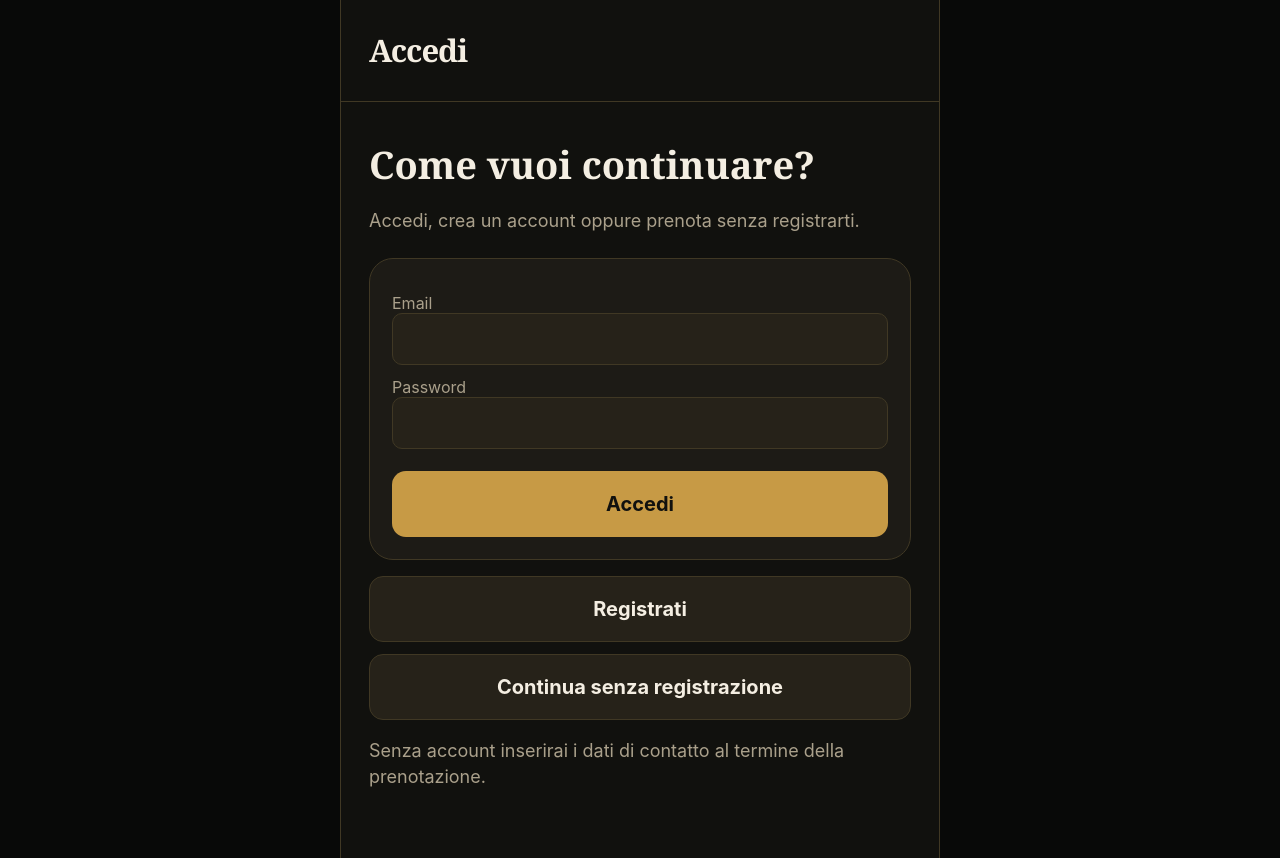
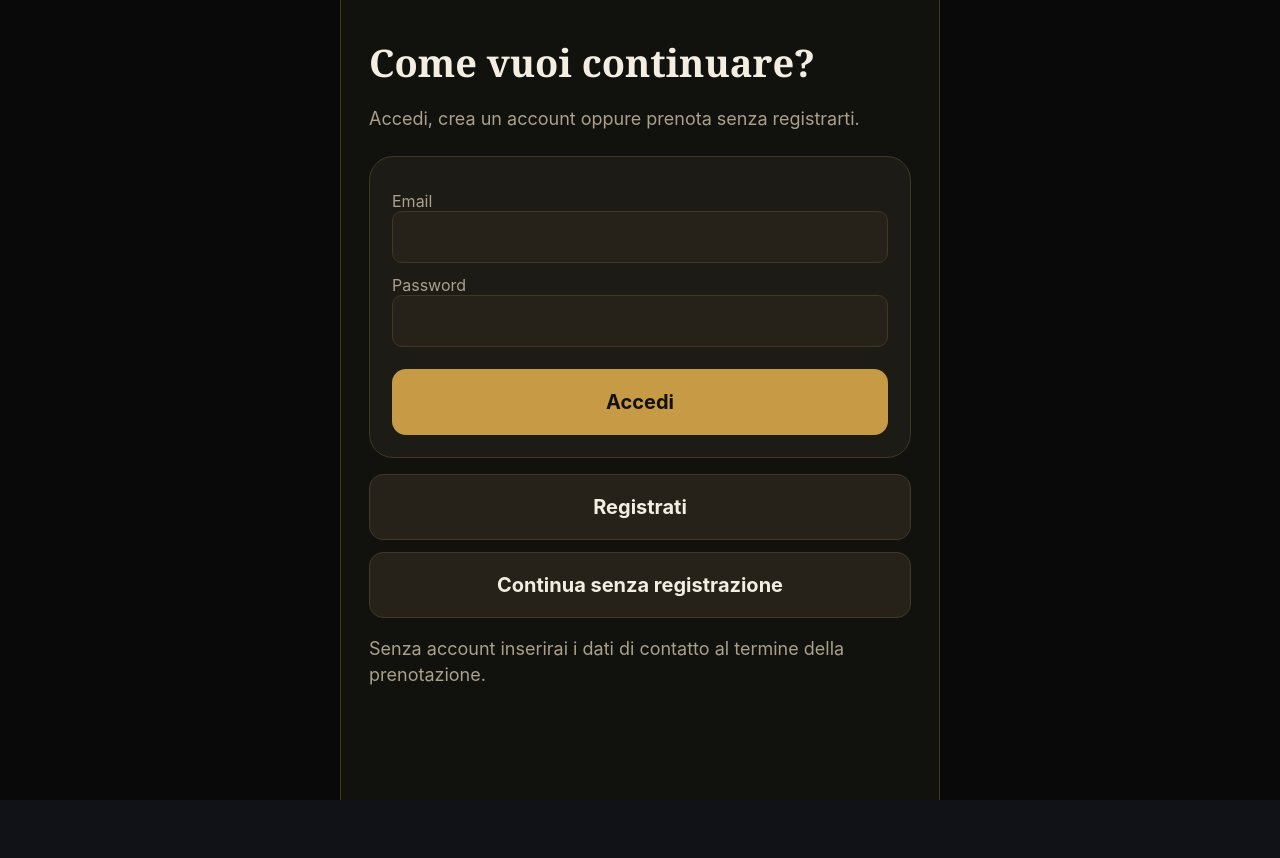
Before and after one commit to Slogan-creative/prenow, a Next.js app: page /cliente/1/login in a window 1280 px wide. After the commit the page ends 800 px from the top, so only its background shows below. Built offline with nearby package versions, Linux system fonts and the light colour scheme; no server answers.

Commit message:
Rimuove la topbar dalla schermata di ingresso

```diff
--- a/app/cliente/[slug]/login/LoginForm.tsx
+++ b/app/cliente/[slug]/login/LoginForm.tsx
@@ -74,9 +74,6 @@ export default function LoginForm({slug,logo}:Props){
  }
 
  return <main className="claude-page login-page">
-  <header className="claude-titlebar">
-   <h1>{signup?'Registrati':'Accedi'}</h1>
-  </header>
   <section className="login-content">
    {logo&&<div className="hero-logo-wrap"><img className="brand-logo" src={logo} alt="Venus Parrucchieri"/></div>}
    <h2>{signup?'Crea il tuo profilo':'Come vuoi continuare?'}</h2>
```
